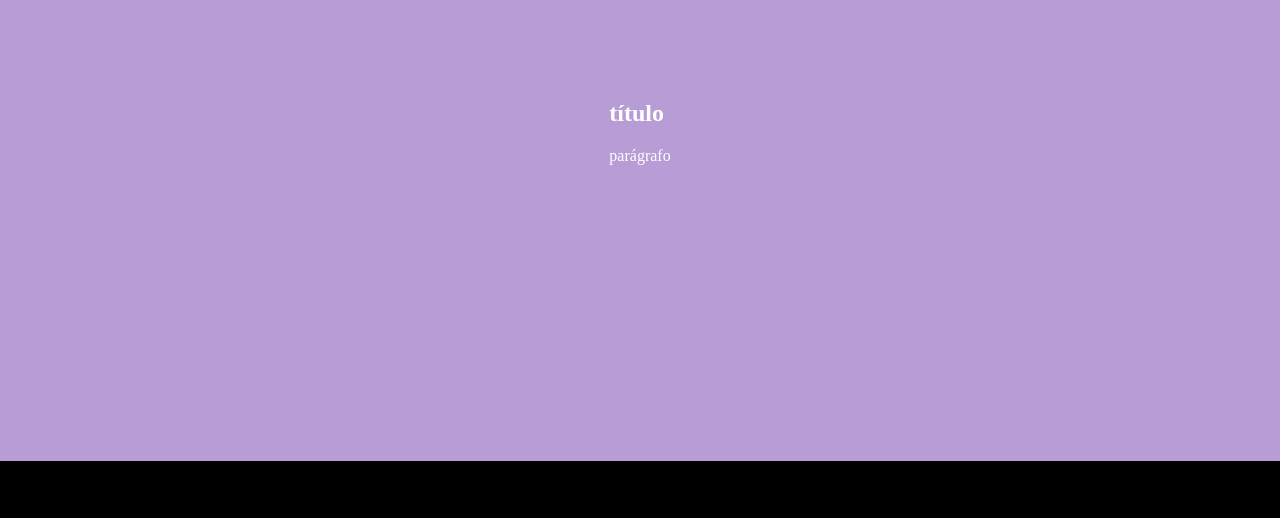
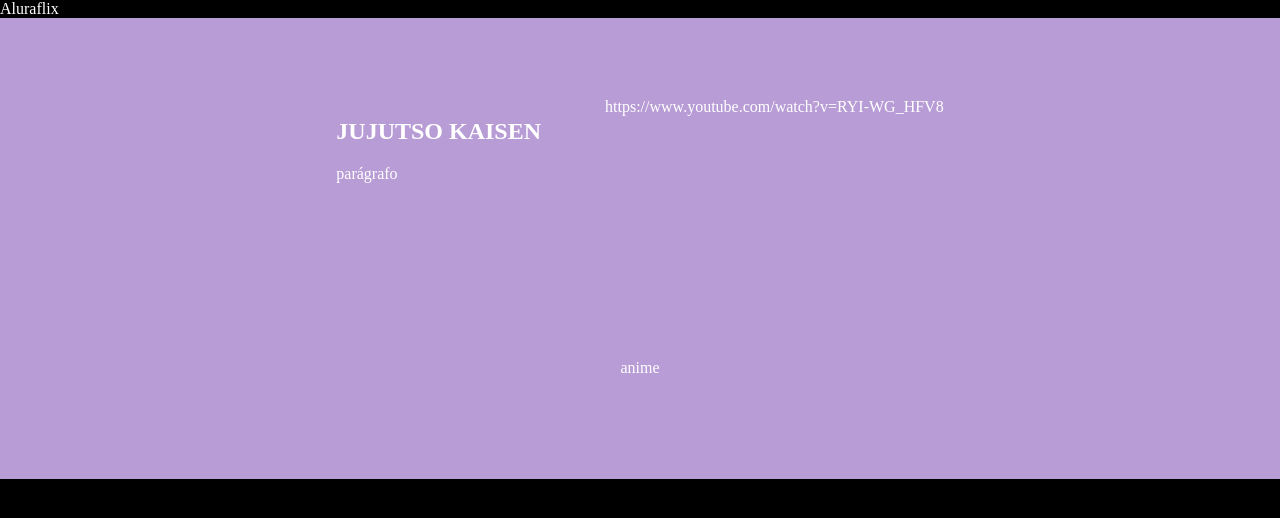
Before and after one commit to Joaotenfen/aluraflix, a plain HTML site: page index.html in a window 1280 px wide. Drawn offline with Linux system fonts and the light colour scheme.

Commit message:
jujutso kaisen

```diff
--- a/index.html
+++ b/index.html
@@ -7,21 +7,21 @@
     <title>Aluraflix</title>
 </head>
 <body>
-    <hearder> </hearder>
+    <hearder> Aluraflix </hearder>
 
     <section class="chamada">
-        <div clas="chamada-texto">
-            <h1> título</h1>
+        <div class="chamada-texto">
+            <h1> JUJUTSO KAISEN</h1>
             <p>parágrafo </p>
         </div>
         <div>
 
-        </div>
+        </div>https://www.youtube.com/watch?v=RYI-WG_HFV8
     </section>
 
-    <section>
+    <section class="categoria"> anime
         <h2></h2>
-        <div>
+        <div class="categoria-videos">
             <a href="">
                 <img src="" alt="">
             </a>
```
